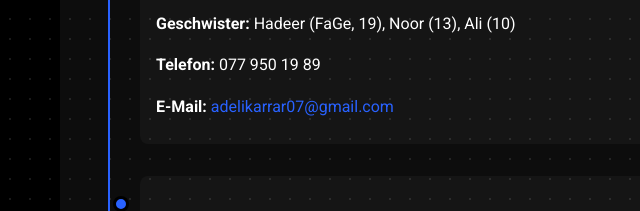
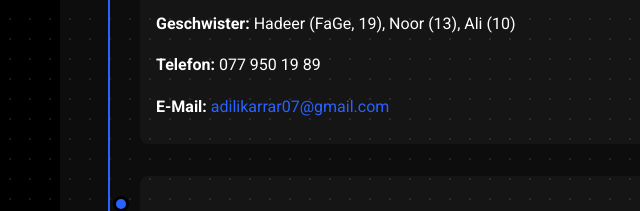
Before and after one commit to Karrar08/Mediamatiker-Bewerbung-Unia-Zentralsekretariat, a plain HTML site: page index.html in a window 1280 px wide. Shown: the part 4371-4582 px from the top of the page, 0-640 px from the left. Drawn offline with Linux system fonts and the light colour scheme.

Commit message:
Update index.html

```diff
--- a/index.html
+++ b/index.html
@@ -171,7 +171,7 @@
                         <p><strong>Mutter:</strong> Ghufran Jaheed, Hotelangestellte</p>
                         <p><strong>Geschwister:</strong> Hadeer (FaGe, 19), Noor (13), Ali (10)</p>
                         <p><strong>Telefon:</strong> 077 950 19 89</p>
-                        <p><strong>E-Mail:</strong> <a href="mailto:adelikarrar07@gmail.com">adelikarrar07@gmail.com</a></p>
+                        <p><strong>E-Mail:</strong> <a href="mailto:adilikarrar07@gmail.com">adilikarrar07@gmail.com</a></p>
                     </div>
                     <div class="cv-item">
                         <h3>Schulbildung</h3>
```
